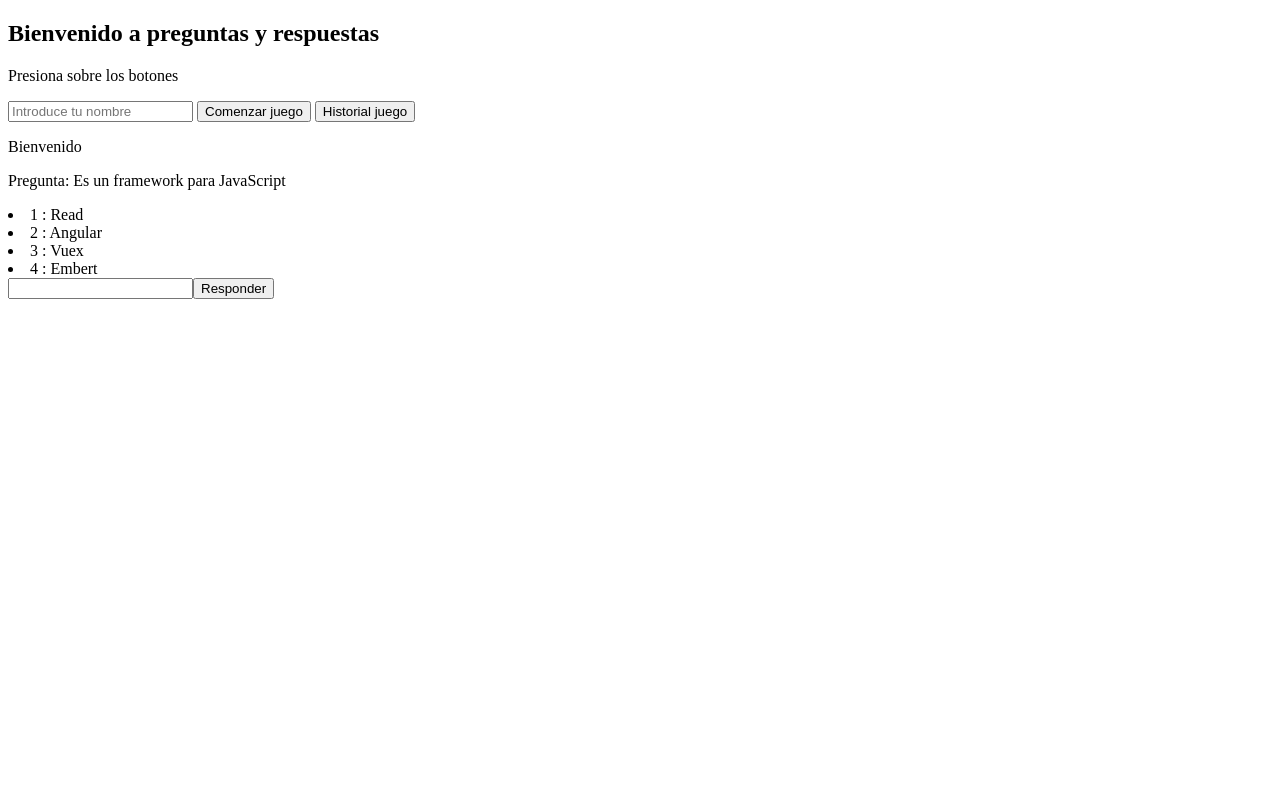
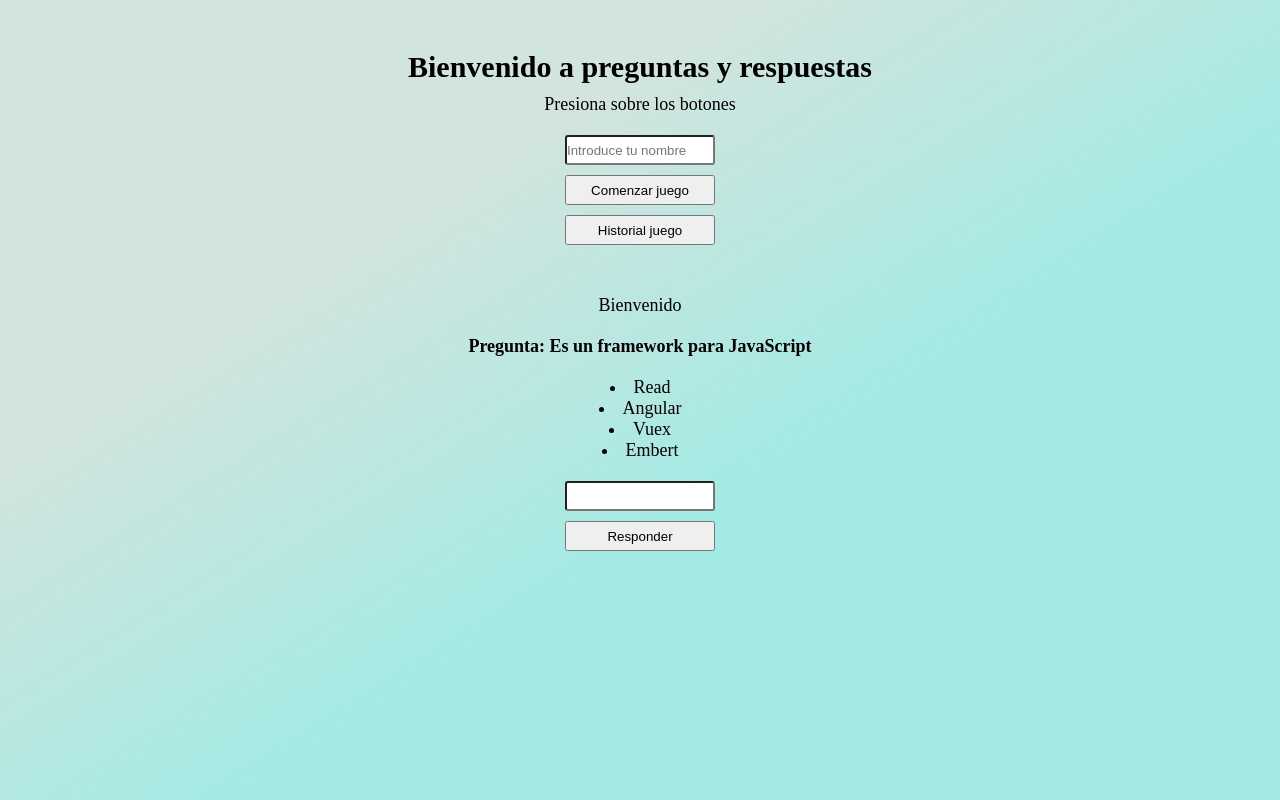
Before and after one commit to DannielF/question-answers-sk, a plain HTML site: page view/index.html in a window 1280 px wide. Both pictures are taken after a click on the button "Comenzar juego". Drawn offline with Linux system fonts and the light colour scheme.

Commit message:
[Add] css -- styles done, small change on list answers

```diff
--- a/controller/index.mjs
+++ b/controller/index.mjs
@@ -10,153 +10,7 @@ import { tech, math, spanish, biology, culture } from '../model/questions.js';
  */
 
 /**
- * Global variablesconst questions_tech = {
-  1: {
-    question: "¿Es un framework para JavaScript?",
-    answers: ["Read", "Angular", "Vuex", "Embert"],
-    correct: "angular",
-  },
-  2: {
-    question: "En que año salió Vue.js",
-    answers: ["2015", "2016", "2017", "2018"],
-    correct: "2015",
-  },
-  3: {
-    question: "¿Qué significa JSON?",
-    answers: ["JavaScript Object Notation", "JavaScript Object Notable", "JavaScript Object Number", "JavaScript Object Number One"],
-    correct: "JavaScript Object Notation",
-  },
-  4: {
-    question: "¿Qué es el motor de JS de Chrome?",
-    answers: ["V8", "Chrome", "Blink", "Webkit"],
-    correct: "V8",
-  },
-  5: {
-    question: "¿Cuál el fue uno de los primero nombres de JS?",
-    answers: ["LiveScript", "JavaScript", "CoffeeScript", "TypeScript"],
-    correct: "CoffeeScript",
-  }
-}
-
-const questions_culture = {
-  1: {
-    question: "¿En qué año se dio la independencia Colombiana?",
-    answers: ["1900", "1010", "1991", "1810"],
-    correct: "1810"
-  },
-  2: {
-    question: "¿Con qué país no limita Colombia?",
-    answers: ["Venezuela", "Ecuador", "Perú", "México"],
-    correct: "México"
-  },
-  3: {
-    question: "¿Quién ganó la guerra de los Mil Días?",
-    answers: ["Centro democrático", "Cambio radical", "Partido liberal", "Partido conservador"],
-    correct: "Partido conservador"
-  },
-  4: {
-    question: "¿Cuál es el significado de el color azul de la bandera Colombiana?",
-    answers: ["Por las naciones unidas", "Los sumerios", "Por el color de ojos de las ballenas", "Por los dos mares que nos rodean"],
-    correct: "Por los dos mares que nos rodean"
-  },
-  5: {
-    question: "¿De qué país se independizó Colombia?",
-    answers: ["Perú", "Estados unidos", "Venezuela", "España"],
-    correct: "España"
-  }
-}
-
-const questions_biology = {
-  1: {
-    question: "¿Significado de ADN?",
-    answers: ["Add, Delete, New", "Anuncios de google", "Comida tipica China", "Ácido Desoxirribonucleico"],
-    correct: "Ácido Desoxirribonucleico",
-  },
-  2: {
-    question: "Se alimenta de toda clase de sustancias orgánicas...",
-    answers: ["Animales", "Herviboros", "Carnivoros", "Omnívoro"],
-    correct: "Omnívoro",
-  },
-  3: {
-    question: "No es un animal cuadrupedo",
-    answers: ["Perro", "Tigre", "Elefante", "Gallina"],
-    correct: "Gallina",
-  },
-  4: {
-    question: "¿Cómo se le llama al ser vivo que se sostiene en dos patas?",
-    answers: ["Homo-sapiens", "Mono", "Cuadrupedo", "Bípedo"],
-    correct: "bípedo",
-  },
-  5: {
-    question: "¿Qué comen las vacas?",
-    answers: ["Leche", "Queso", "Carne", "Pasto"],
-    correct: "Pasto",
-  },
-}
-
-const questions_math = {
-  1: {
-    question: "¿Cuánto es un lustro?",
-    answers: ["3 años", "2 años", "1 año", "5 años"],
-    correct: "5 años",
-  },
-  2: {
-    question: "¿Cómo se lee este número: 3 DM+ 6UM + 8C",
-    answers: ["36", "336", "36000", "36800"],
-    correct: "36800",
-  },
-  3: {
-    question: "Para calcular cuánto es un tercio de 3996, ¿qué tienes que hacer?",
-    answers: [ "Multiplicar por tres", "Restar tres","sumas tres", "Dividir entre tres"],
-    correct: "Dividir entre tres",
-  },
-  4: {
-    question: "Número ordinal trigésimo quinto en cifras...",
-    answers: ["35", "83","73", "63"],
-    correct: "35",
-  },
-  5: {
-    question: "¿Cuál es el resultado de multiplicar 7x9?",
-    answers: ["63", "14", "49", "70"],
-    correct: "63",
-  },
-}
-
-const questions_spanish = {
-  1: {
-    question: "Grupo de dos vocales distintas y contiguas que se pronuncian en una sola sílaba",
-    answers: ["Párrafo", "Oración", "Tílde", "Diptongo"],
-    correct: "Diptongo"
-  },
-  2: {
-    question: "Signos de puntuación que se emplean para insertar una información complementaria en medio de una frase",
-    answers: ["Coma", "Punto y Coma", "Comillas", "Paréntesis"],
-    correct: "Paréntesis"
-  },
-  3: {
-    question: "Que llevan el acento en la antepenúltima sílaba y a todas se les marca la tilde",
-    answers: ["Agudas", "Graves", "Sobresdrújulas", "Esdrújulas"],
-    correct: "Esdrújulas"
-  },
-  4: {
-    question: "¿Cúal es el signo ampersand?",
-    answers: ["!", ":", "%", "&"],
-    correct: "&"
-  },
-  5: {
-    question: "Palabra que suena de igual modo que otra, pero que difiere en el significado",
-    answers: ["Graves", "Agudas", "Esdrújulas", "Homófona"],
-    correct: "Homófona"
-  }
-}
-
-export {
-  questions_tech as tech,
-  questions_math as math,
-  questions_spanish as spanish,
-  questions_culture as culture,
-  questions_biology as biology
-}
+ *
  */
 const mainGame = document.querySelector('#main-game');
 let buttonAnswer = '';
@@ -192,7 +46,7 @@ const showQuestion = (category, randomQuestion) => {
   for (let a of answers) {
     const answer = document.createElement('li');
     answer.setAttribute('id', 'answer');
-    answer.innerHTML = `${i}` + ' : ' + a;
+    answer.innerHTML = a;
     mainGame.appendChild(answer);
     i++;
   }
--- a/model/questions.js
+++ b/model/questions.js
@@ -2,7 +2,7 @@ const questions_tech = {
   1: {
     question: "Es un framework para JavaScript",
     answers: ["Read", "Angular", "Vuex", "Embert"],
-    correct: "angular",
+    correct: "Angular",
   },
   2: {
     question: "¿En qué año salió Vue.js?",
--- /dev/null
+++ b/view/index.css
@@ -0,0 +1,91 @@
+* {
+  padding: 0;
+  margin: 0;
+  box-sizing: border-box;
+}
+html {
+  font-size: 62.5%;
+}
+body {
+  background: linear-gradient(to right bottom, #d1e4de 30%, #a3eae4 60%);
+  width: 100%;
+  height: 100vh;
+}
+main {
+  width: 100%;
+  max-width: 1200px;
+  margin: 0 auto;
+  padding: 0 20px;
+}
+
+#main-intro {
+  padding-block-start: 5rem;
+  display: flex;
+  flex-direction: column;
+  align-items: center;
+}
+
+#main-intro h1 {
+  font-size: 3rem;
+  font-weight: 700;
+  margin-bottom: 1rem;
+}
+
+#main-intro p {
+  font-size: 1.8rem;
+  margin-bottom: 2rem;
+}
+
+#main-intro #playerName {
+  width: 15rem;
+  height: 3rem;
+  border-radius: 0.3rem;
+}
+
+#main-intro #startGame {
+  margin-block-start: 1rem;
+  width: 15rem;
+  height: 3rem;
+  cursor: pointer;
+}
+
+#main-intro #showHistory {
+  margin-block-start: 1rem;
+  width: 15rem;
+  height: 3rem;
+  cursor: pointer;
+}
+
+#main-game {
+  padding-block-start: 5rem;
+  display: flex;
+  flex-direction: column;
+  align-items: center;
+}
+
+#main-game p {
+  font-size: 1.8rem;
+  margin-bottom: 2rem;
+}
+
+#main-game :nth-child(2){
+  font-weight: bold;
+}
+
+#main-game #answer {
+  font-size: 1.8rem;
+}
+
+#main-game #answerUser {
+  margin-block-start: 2rem;
+  width: 15rem;
+  height: 3rem;
+  border-radius: 0.3rem;
+}
+
+#main-game #buttonAnswer {
+  margin-block-start: 1rem;
+  width: 15rem;
+  height: 3rem;
+  cursor: pointer;
+}
--- a/view/index.html
+++ b/view/index.html
@@ -4,6 +4,7 @@
     <meta charset="UTF-8" />
     <meta http-equiv="X-UA-Compatible" content="IE=edge" />
     <meta name="viewport" content="width=device-width, initial-scale=1.0" />
+    <link rel="stylesheet" href="./index.css">
     <script type="module" src="../controller/index.mjs"></script>
     <title>Question and answers</title>
   </head>
```
